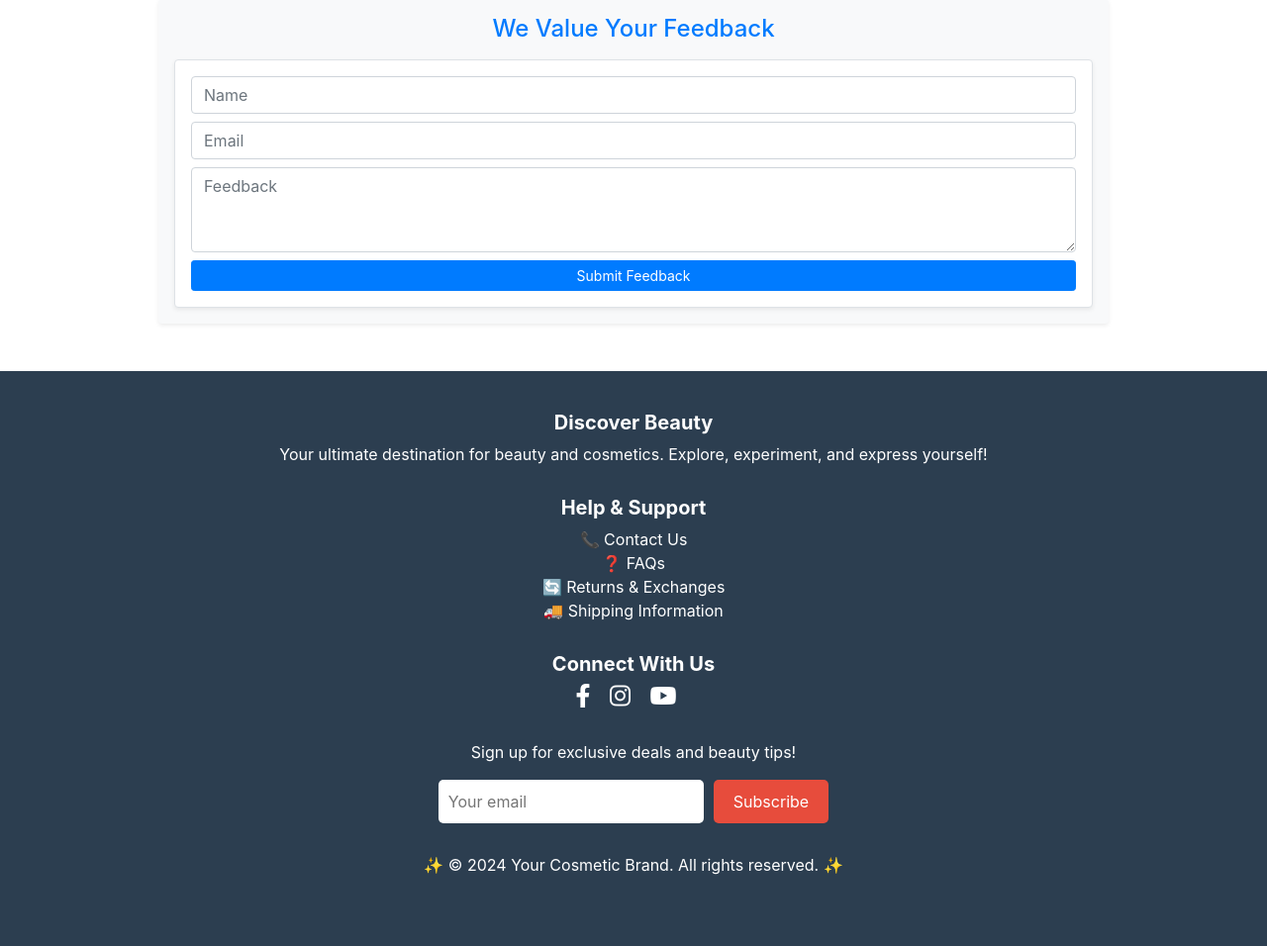
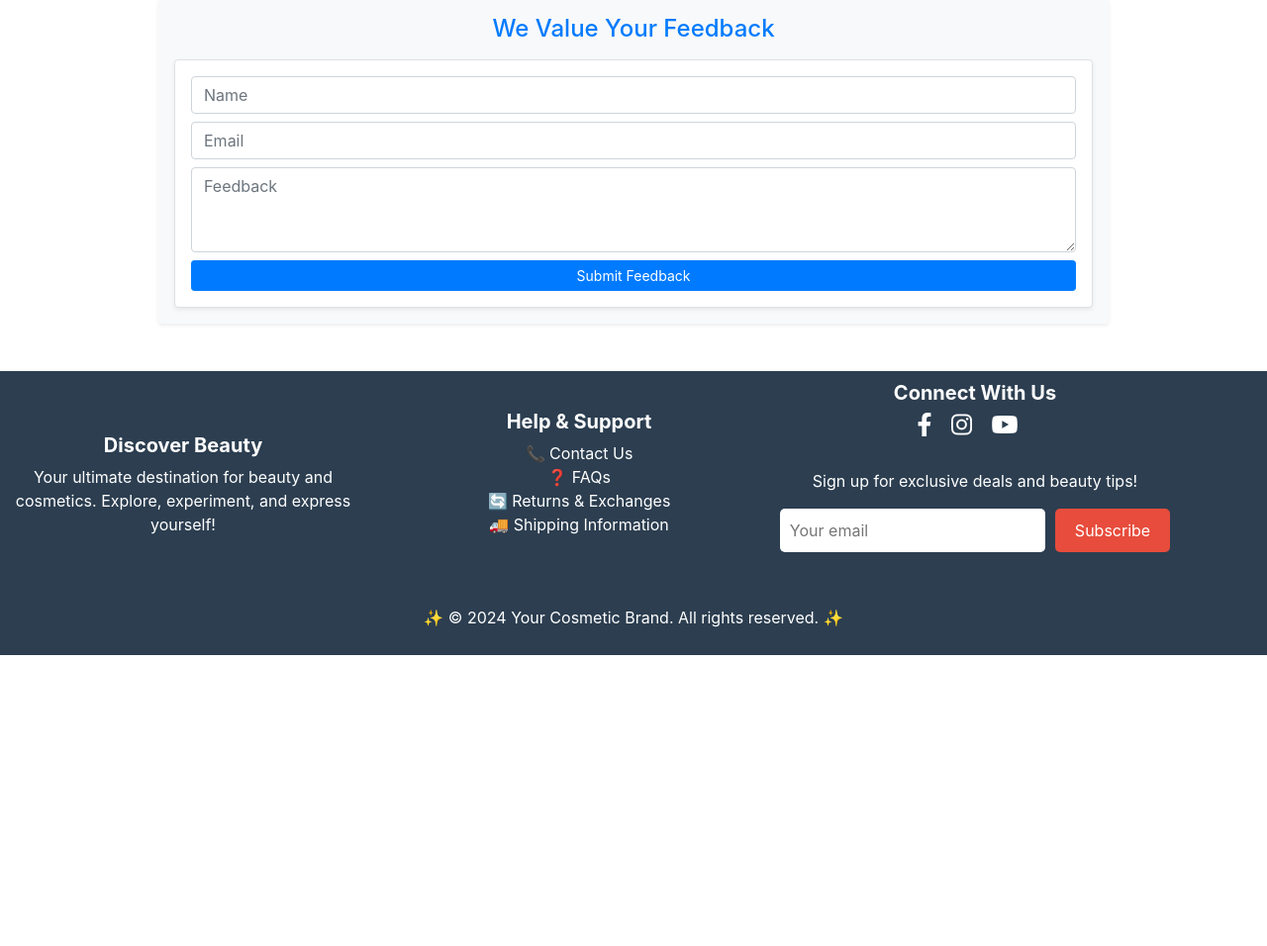
Before and after one commit to MateenSeddiqi/Online-cosmetic-shop, a Django app: page / in a window 1280 px wide. Shown: the part 1665-2621 px from the top of the page at 99% size. After the commit the page ends 2327 px from the top, so only its background shows below. Run offline with Django 5.2, Linux system fonts and the light colour scheme; data comes from the database, SQL or seed files in the repository.

Commit message:
working on footer

```diff
--- a/products/static/products/css/product.css
+++ b/products/static/products/css/product.css
@@ -194,7 +194,7 @@ input[type="radio"]:checked ~ .star {
 footer {
   background-color: #2c3e50;
   color: white;
-  padding: 40px 0;
+  padding: 10px 0;
 }
 
 footer div {
--- a/products/templates/footer.html
+++ b/products/templates/footer.html
@@ -1,10 +1,10 @@
 <footer>
-    <div>
-        <div>
+        <div class="row">
+            <div class="col-lg-4 col-md-12">
                 <h5>Discover Beauty</h5>
                 <p>Your ultimate destination for beauty and cosmetics. Explore, experiment, and express yourself!</p>
             </div>
-        <div>
+            <div class="col-lg-4 col-md-12">
                 <h5>Help & Support</h5>
                 <ul>
                     <li>📞 Contact Us</li>
@@ -13,7 +13,7 @@
                     <li>🚚 Shipping Information</li>
                 </ul>
             </div>
-        <div>
+            <div class="col-lg-4 col-md-12">
                 <h5>Connect With Us</h5>
                 <div>
                     <a aria-label="Facebook">
@@ -32,8 +32,8 @@
                     <button type="submit">Subscribe</button>
                 </form>
             </div>
-        <div>
+        </div>
+        <div class="text-center mt-4">
             <p>✨ © 2024 Your Cosmetic Brand. All rights reserved. ✨</p>
         </div>
-    </div>
 </footer>
```
Lines whose indentation alone changed are shown as unchanged.
